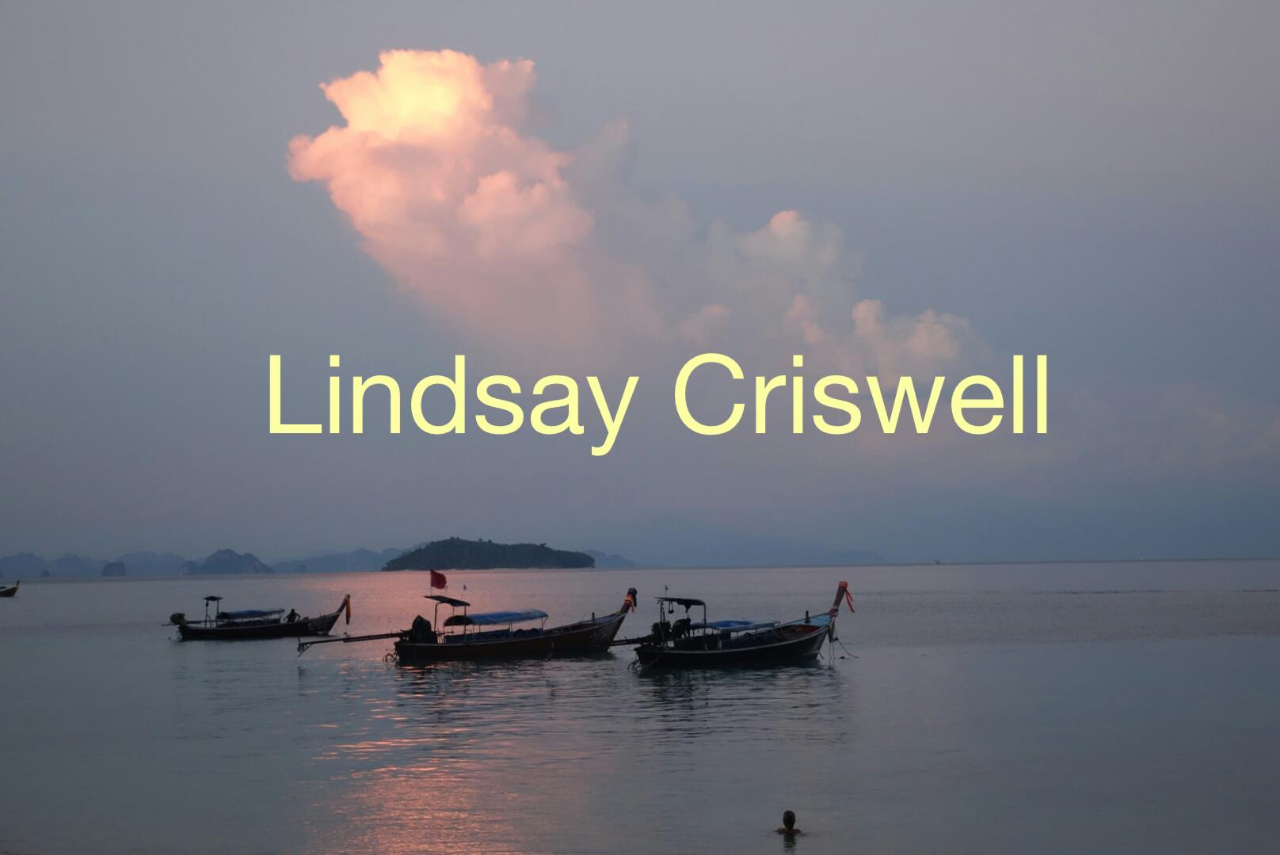
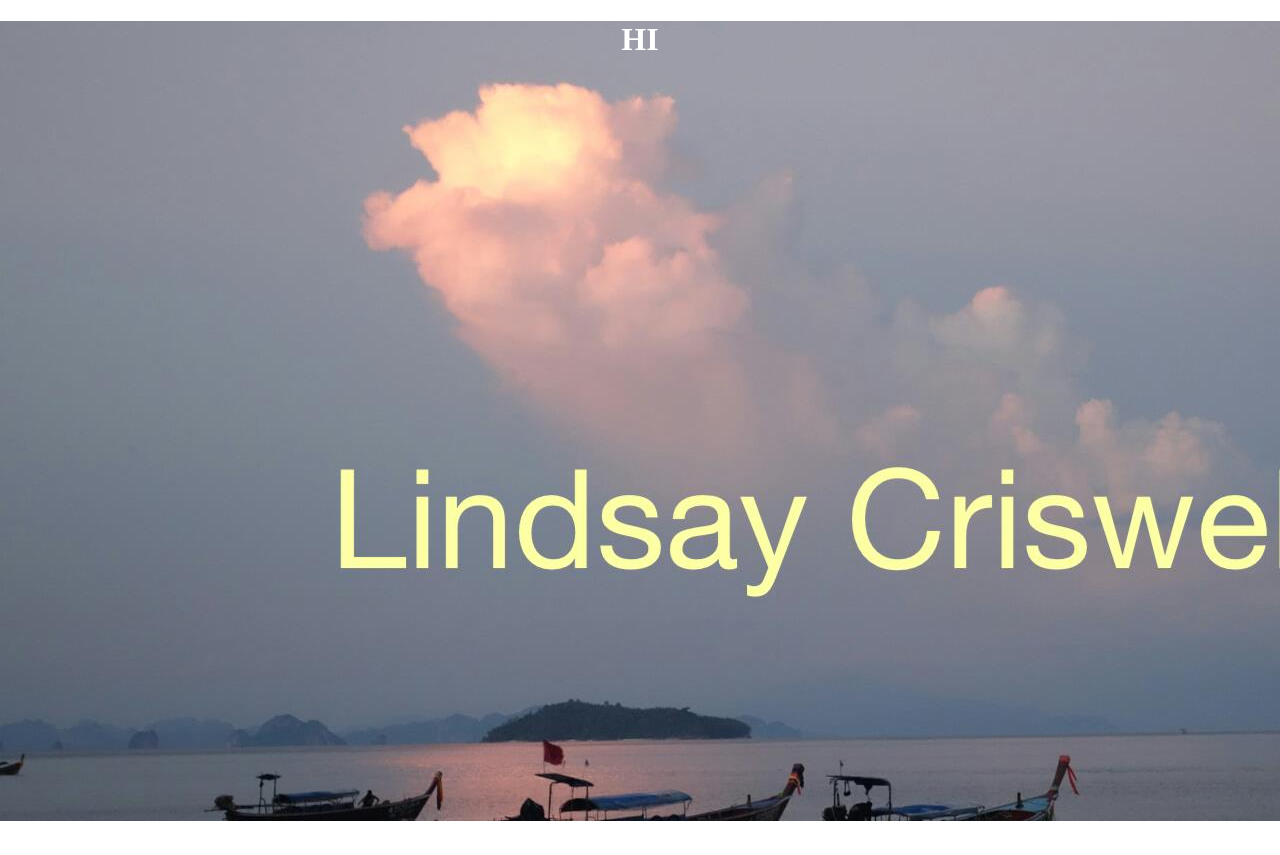
Before and after one commit to lindsaycriswell/lindsaycriswell.io, a React (Create React App) app: page / in a window 1280 px wide. After the commit the page ends 821 px from the top, so only its background shows below. Built offline with nearby package versions, Linux system fonts and the light colour scheme.

Commit message:
changed banner to background - need to syle

```diff
--- a/src/Components/PageDividers/BannerImage.js
+++ b/src/Components/PageDividers/BannerImage.js
@@ -1,8 +1,13 @@
 import React from "react";
 import image from "./../../photos/top-photo.png";
 
+// FIX BACKGROUND IMAGES
 const BannerImage = () => {
-  return <img src={image} className="page-divider" />;
+  return (
+    <div style={{ backgroundImage: `url(${image})`, height: "100vh" }}>
+      <h1>HI</h1>
+    </div>
+  );
 };
 
 export default BannerImage;
```
